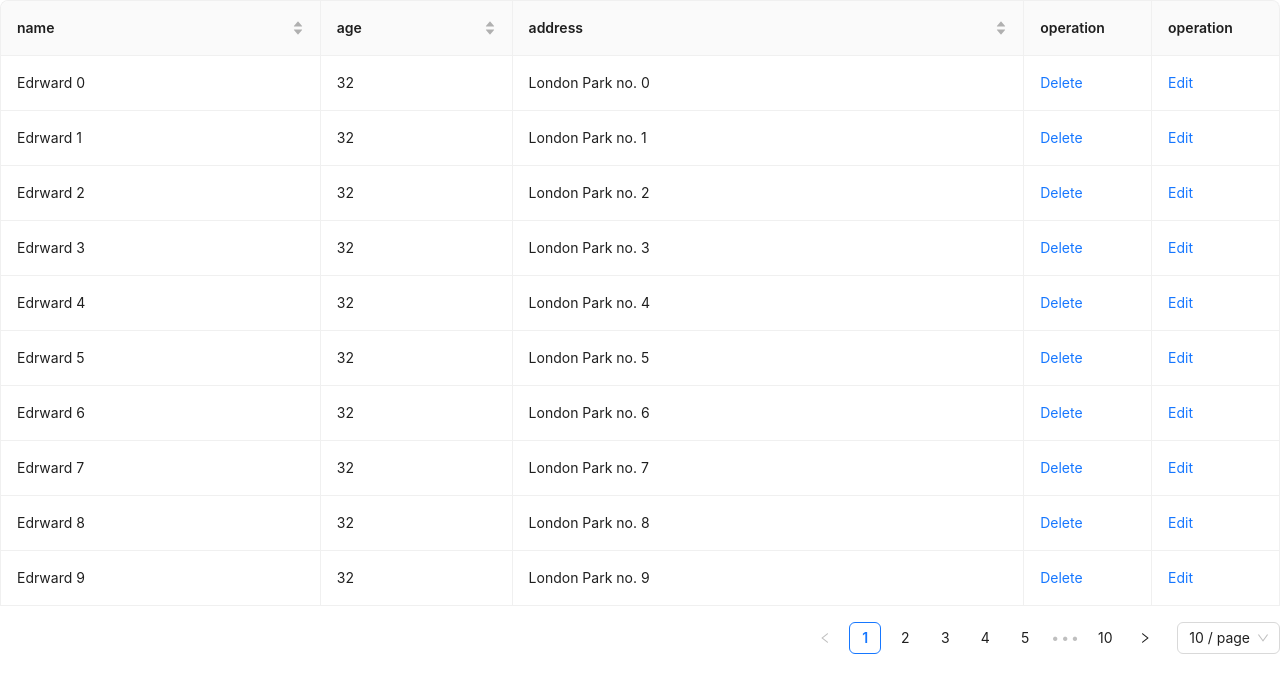
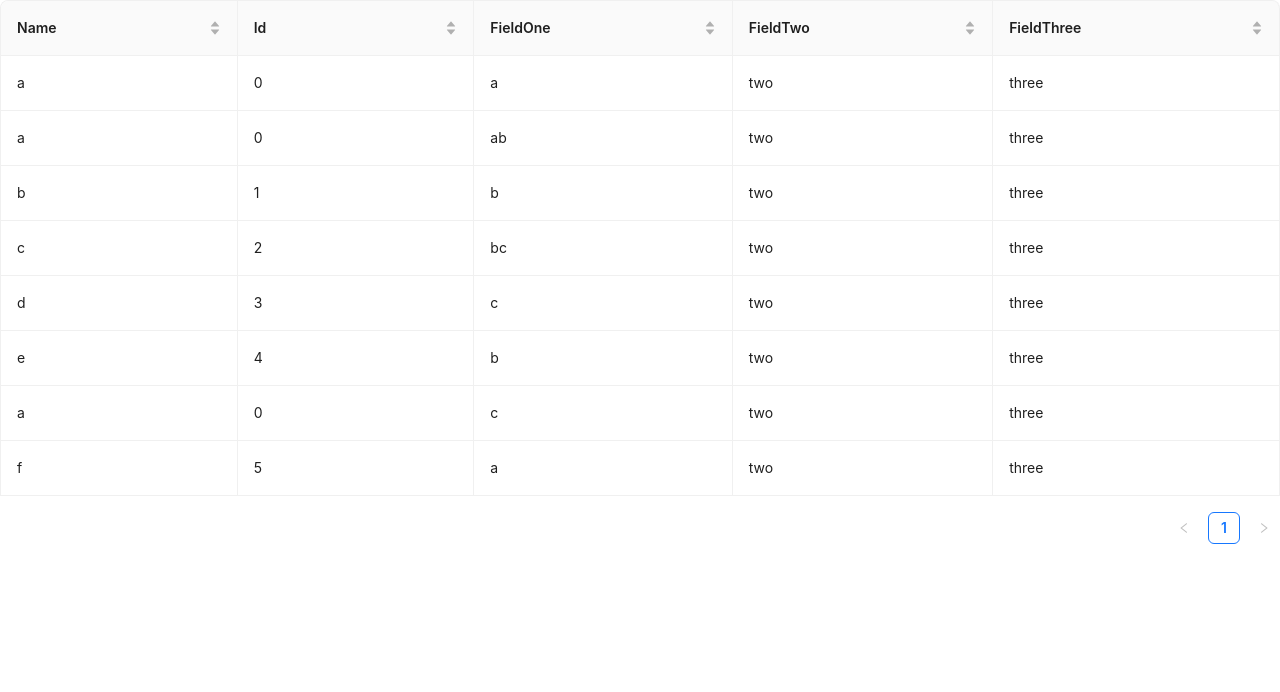
Before and after one commit to Abdullahwayne/GridComponent, a React (Create React App) app: page / in a window 1280 px wide. Shown: the top 692 px of the page. Built offline with nearby package versions, Linux system fonts and the light colour scheme.

Commit message:
added groupby functionality

```diff
--- /dev/null
+++ b/src/Assets/data.json
@@ -0,0 +1,12 @@
+{
+  "data": [
+    { "name": "a", "id": "0", "fieldOne": "a", "fieldTwo": "two", "fieldThree": "three" },
+    { "name": "a", "id": "0", "fieldOne": "ab", "fieldTwo": "two", "fieldThree": "three" },
+    { "name": "b", "id": "1", "fieldOne": "b", "fieldTwo": "two", "fieldThree": "three" },
+    { "name": "c", "id": "2", "fieldOne": "bc", "fieldTwo": "two", "fieldThree": "three" },
+    { "name": "d", "id": "3", "fieldOne": "c", "fieldTwo": "two", "fieldThree": "three" },
+    { "name": "e", "id": "4", "fieldOne": "b", "fieldTwo": "two", "fieldThree": "three" },
+    { "name": "a", "id": "0", "fieldOne": "c", "fieldTwo": "two", "fieldThree": "three" },
+    { "name": "f", "id": "5", "fieldOne": "a", "fieldTwo": "two", "fieldThree": "three" }
+  ]
+}
--- a/src/components/Parent.js
+++ b/src/components/Parent.js
@@ -1,14 +1,13 @@
-import { Table } from 'antd'
-import React from 'react'
-import CustomTable from './Table/Table'
+import { Table } from "antd";
+import React from "react";
+import CustomTable from "./Table/Table";
 
 const Parent = () => {
   return (
     <div>
-        <CustomTable/>
+      <CustomTable />
+    </div>
+  );
+};
 
-    </div>
-  )
-}
-
-export default Parent
+export default Parent;
--- a/src/components/Table/Table.js
+++ b/src/components/Table/Table.js
@@ -1,9 +1,7 @@
-import { Form, Input, InputNumber, Popconfirm, Table, Typography } from 'antd';
-import { useState } from 'react';
+import { Form, Input, InputNumber, Popconfirm, Table, Typography } from "antd";
+import { useState } from "react";
+import MyData from "../../Assets/data.json";
 
-const onChange = (pagination, filters, sorter, extra) => {
-  console.log('params', sorter);
-};
 const EditableCell = ({
   editing,
   dataIndex,
@@ -14,7 +12,7 @@ const EditableCell = ({
   children,
   ...restProps
 }) => {
-  const inputNode = inputType === 'number' ? <InputNumber /> : <Input />;
+  const inputNode = inputType === "number" ? <InputNumber /> : <Input />;
   return (
     <td {...restProps}>
       {editing ? (
@@ -40,9 +38,9 @@ const EditableCell = ({
 };
 const CustomTable = () => {
   const [form] = Form.useForm();
-  const [originData, setOriginDate] = useState([])
-  const [data, setData] = useState(originData);
-  const [editingKey, setEditingKey] = useState('');
+  const [originData, setOriginDate] = useState([]);
+  const [data, setData] = useState(MyData.data);
+  const [editingKey, setEditingKey] = useState("");
   const isEditing = (record) => record.key === editingKey;
   for (let i = 0; i < 100; i++) {
     originData.push({
@@ -58,15 +56,15 @@ const CustomTable = () => {
   };
   const edit = (record) => {
     form.setFieldsValue({
-      name: '',
-      age: '',
-      address: '',
+      name: "",
+      age: "",
+      address: "",
       ...record,
     });
     setEditingKey(record.key);
   };
   const cancel = () => {
-    setEditingKey('');
+    setEditingKey("");
   };
   const save = async (key) => {
     try {
@@ -80,76 +78,26 @@ const CustomTable = () => {
           ...row,
         });
         setData(newData);
-        setEditingKey('');
+        setEditingKey("");
       } else {
         newData.push(row);
         setData(newData);
-        setEditingKey('');
+        setEditingKey("");
       }
     } catch (errInfo) {
-      console.log('Validate Failed:', errInfo);
+      console.log("Validate Failed:", errInfo);
     }
   };
-  const columns = [
-    {
-      title: 'name',
-      dataIndex: 'name',
-      width: '25%',
+  const columns = Object.keys(MyData.data[0]).map((item, index) => {
+    return {
+      title: item.charAt(0).toUpperCase() + item.slice(1),
+      dataIndex: item,
+      width: 100,
       sorter: (a, b) => a.name - b.name,
-            editable: true,
-    },
-    {
-      title: 'age',
-      dataIndex: 'age',
-      width: '15%',
-      sorter: (a, b) => a.age - b.age,
       editable: true,
-    },
-    {
-      title: 'address',
-      dataIndex: 'address',
-      sorter: (a, b) => a.address - b.address,
+    };
+  });
 
-      width: '40%',
-      editable: true,
-    },
-    {
-      title: 'operation',
-      dataIndex: 'operation',
-      render: (_, record) =>
-      originData.length >= 1 ? (
-          <Popconfirm title="Sure to delete?" onConfirm={() => handleDelete(record.key) }>
-            <a>Delete</a>
-          </Popconfirm>
-        ) : null,
-    },
-    {
-      title: 'operation',
-      dataIndex: 'operation',
-      render: (_, record) => {
-        const editable = isEditing(record);
-        return editable ? (
-          <span>
-            <Typography.Link
-              onClick={() => save(record.key)}
-              style={{
-                marginRight: 8,
-              }}
-            >
-              Save
-            </Typography.Link>
-            <Popconfirm title="Sure to cancel?" onConfirm={cancel}>
-              <a>Cancel</a>
-            </Popconfirm>
-          </span>
-        ) : (
-          <Typography.Link disabled={editingKey !== ''} onClick={() => edit(record)}>
-            Edit
-          </Typography.Link>
-        );
-      },
-    },
-  ];
   const mergedColumns = columns.map((col) => {
     if (!col.editable) {
       return col;
@@ -158,13 +106,35 @@ const CustomTable = () => {
       ...col,
       onCell: (record) => ({
         record,
-        inputType: col.dataIndex === 'age' ? 'number' : 'text',
+        inputType: col.dataIndex === "age" ? "number" : "text",
         dataIndex: col.dataIndex,
         title: col.title,
         editing: isEditing(record),
       }),
     };
   });
+
+  const onChange = (pagination, filters, sorter, extra) => {
+    // console.log(sorter.field);
+    console.log(data, "<== data file");
+    let names = data.map((item, index) => {
+      return item[sorter.field];
+    });
+    let uniques = [...new Set(names)];
+    console.log(uniques, "uniques");
+    let datam = [];
+    for (let index = 0; index < uniques.length; index++) {
+      const element = uniques[index];
+      for (let indexTwo = 0; indexTwo < data.length; indexTwo++) {
+        const elementTwo = data[indexTwo];
+        if (element === elementTwo[sorter.field]) {
+          datam.push(elementTwo);
+        }
+      }
+    }
+    setData(datam);
+    console.log(datam, "<=== final data");
+  };
   return (
     <Form form={form} component={false}>
       <Table
@@ -174,7 +144,6 @@ const CustomTable = () => {
           },
         }}
         bordered
-
         dataSource={data}
         columns={mergedColumns}
         rowClassName="editable-row"
```
Also changed, not shown: 1 other file (tests, documents, lock files or other folders).
